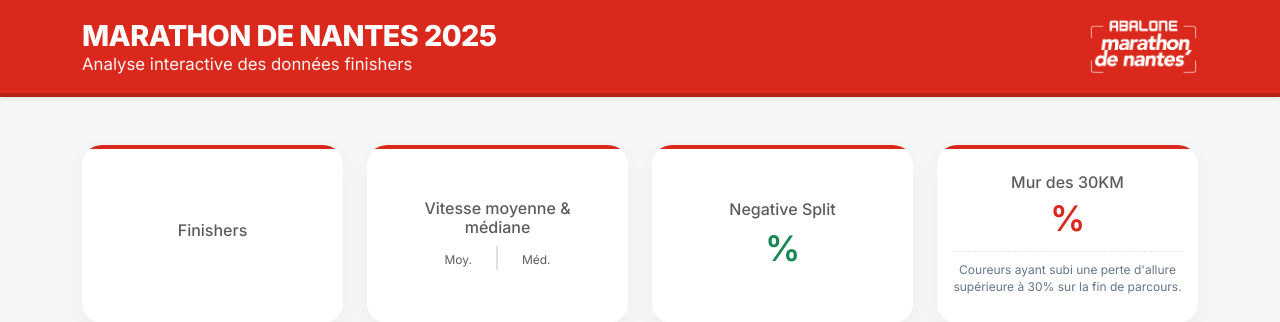
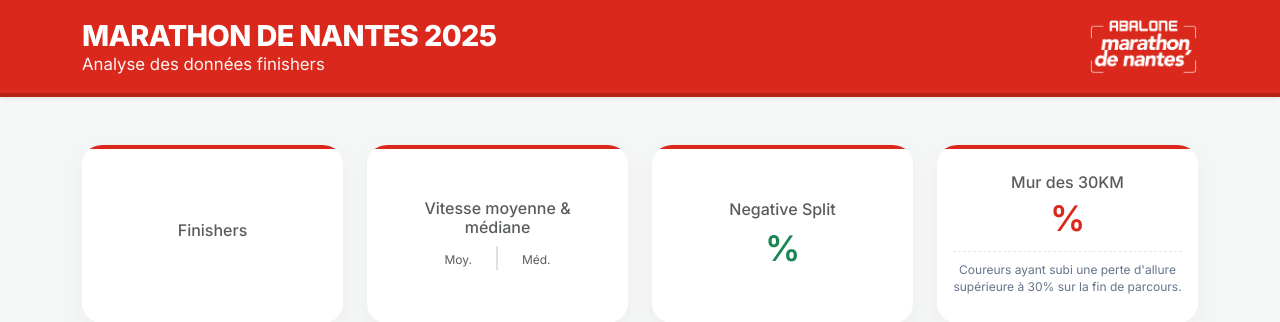
Before and after one commit to Kawa-dev/marathon_nantes_2025, a Flask app: template templates/index.html in a window 1280 px wide. Shown: the top 322 px of the page. Run offline with Flask 3, Linux system fonts and the light colour scheme; the template is opened without the code that fills it, so the values that code supplies are empty.

Commit message:
Update index.html

```diff
--- a/templates/index.html
+++ b/templates/index.html
@@ -217,7 +217,7 @@
         <div class="container d-flex justify-content-between align-items-center">
             <div class="navbar-brand-custom">
                 <span class="main-title">Marathon de Nantes 2025</span>
-                <span class="sub-brand">Analyse interactive des données finishers</span>
+                <span class="sub-brand">Analyse des données finishers</span>
             </div>
             <div class="ms-3">
                 <img src="{{ url_for('static', filename='logo.avif') }}"
```
